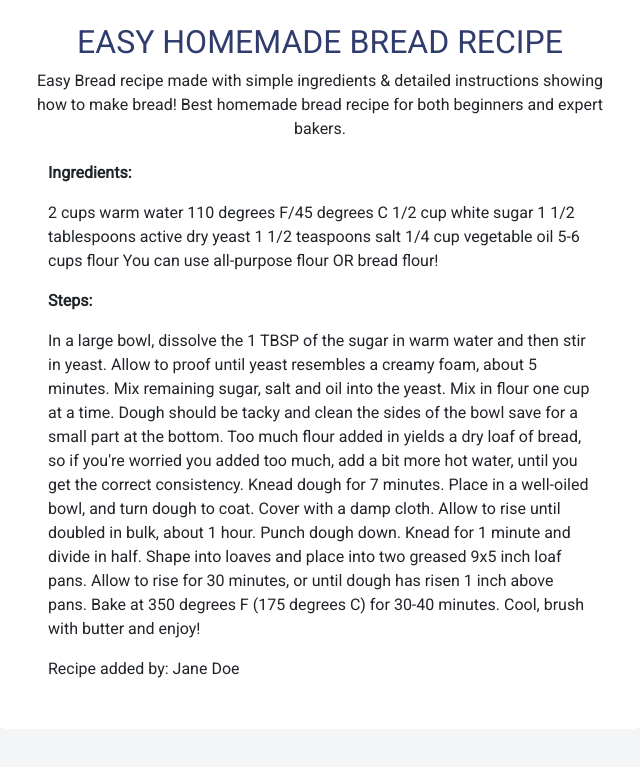
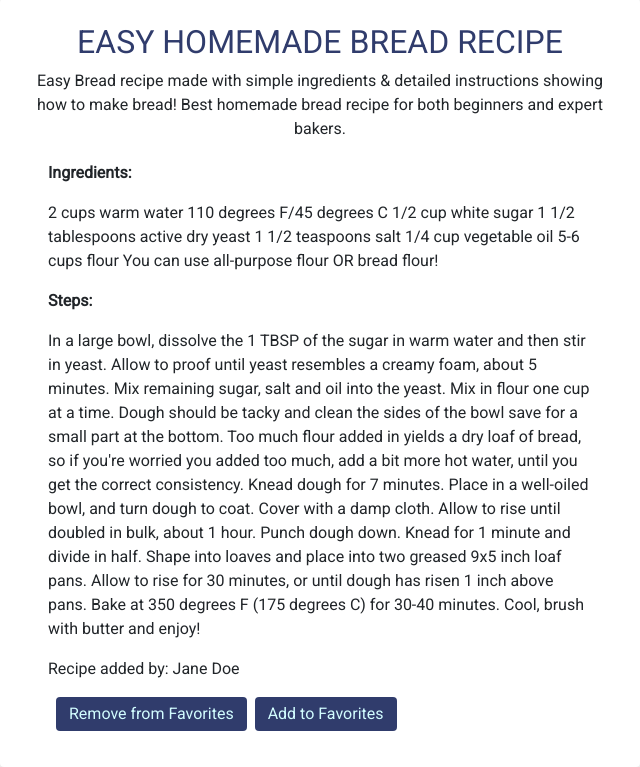
Before and after one commit to JennyWauer/foodie_favs, a Django app: template foodie_app/templates/recipe.html in a window 1280 px wide. Shown: the part 97-864 px from the top of the page, without its empty margins (320-960 px from the left). Before the commit the page ends 775 px from the top, so only its background shows below. Run offline with Django 3.2, Linux system fonts and the light colour scheme; the template is opened without the code that fills it: values that come from a table or form of the project are taken from there, others are empty; data comes from the database, SQL or seed files in the repository; both versions use the stored data as it was after the commit; some libraries are stand-ins or nearby versions.

Commit message:
add/remove recipe from favs functionality

```diff
--- a/foodie_app/static/css/style.css
+++ b/foodie_app/static/css/style.css
@@ -56,7 +56,7 @@ h2, .home {
     font-size: 1.15em;
 }
 
-#log-off, .edit-recipe {
+#log-off, .edit-recipe, .favorite {
     background-color: #303c6c;
     color: #d2fdff;
 }
--- a/foodie_app/templates/recipe.html
+++ b/foodie_app/templates/recipe.html
@@ -48,6 +48,22 @@
                     <input class="btn btn-secondary p-1 pl-2 pr-2" type="submit" name="edit" value="Edit">
                 </form>
                 {% endif %}
+                {% for favorite_user in recipe.users_who_favorite.all %}
+                <form action="/home/remove_favorite" method="POST">
+                    {% csrf_token %}
+                    <input type="hidden" name="recipe_id" value="{{ recipe.id }}">
+                    <input type="hidden" name="user_id" value="{{ user.id }}">
+                    <input class="btn favorite ml-2 pt-1 pb-1" type="submit" name="add_fav" value="Remove from Favorites">
+                </form>
+                {% endfor %}
+            {% if not user in recipe.users_who_favorite.all %}
+            <form class="mt-0 mb-1" action="/home/add_favorite" method="POST">
+                {% csrf_token %}
+                <input type="hidden" name="recipe_id" value="{{ recipe.id }}">
+                <input type="hidden" name="user_id" value="{{ user.id }}">
+                <input class="btn favorite ml-2 pt-1 pb-1" type="submit" name="add_fav" value="Add to Favorites">
+            </form>
+            {% endif %}
             </div>
 
         </div>
--- a/foodie_app/urls.py
+++ b/foodie_app/urls.py
@@ -13,6 +13,8 @@ urlpatterns = [
     path('recipe_<int:recipe_id>', views.recipe_page),
     path('edit_<int:recipe_id>', views.edit_recipe),
     path('edit', views.edit),
+    path('add_favorite', views.add_favorite),
+    path('remove_favorite', views.remove_favorite),
     # path('add_ingredient', views.add_ingredient),
     # path('add_step', views.add_step),
 ]
```
Also changed, not shown: foodie_app/views.py (+17 -1 lines), db.sqlite3.
